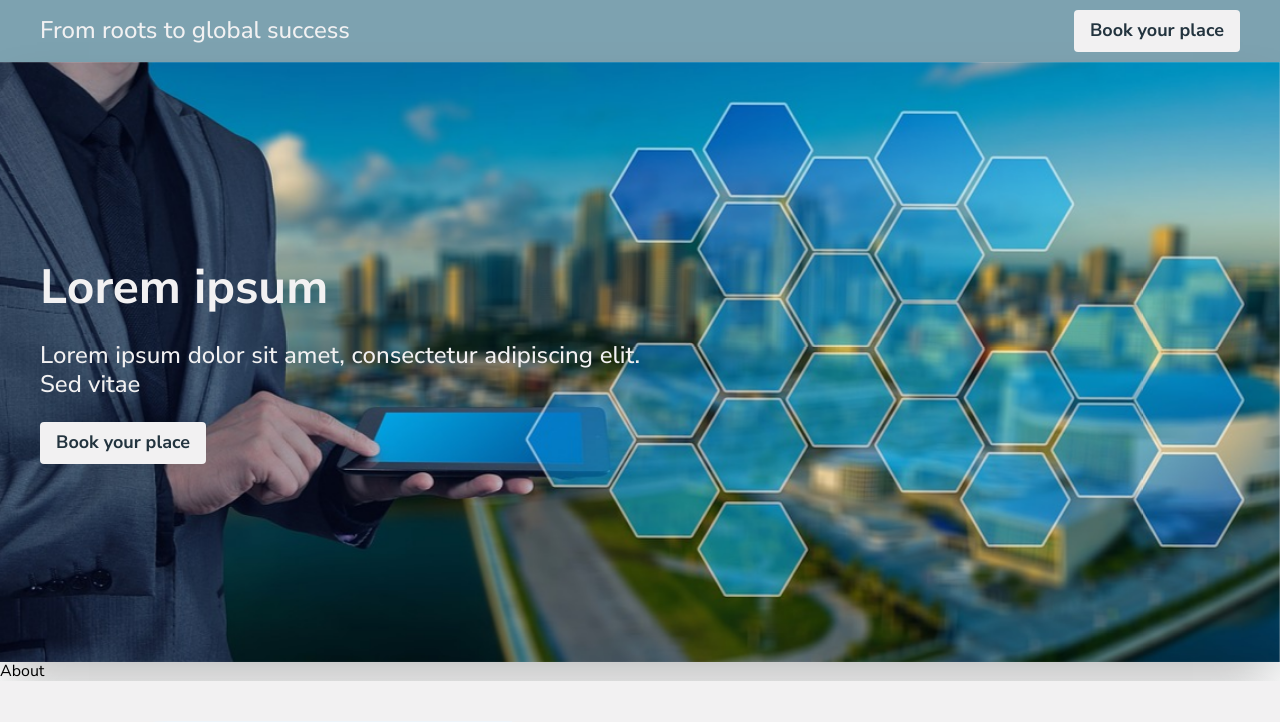
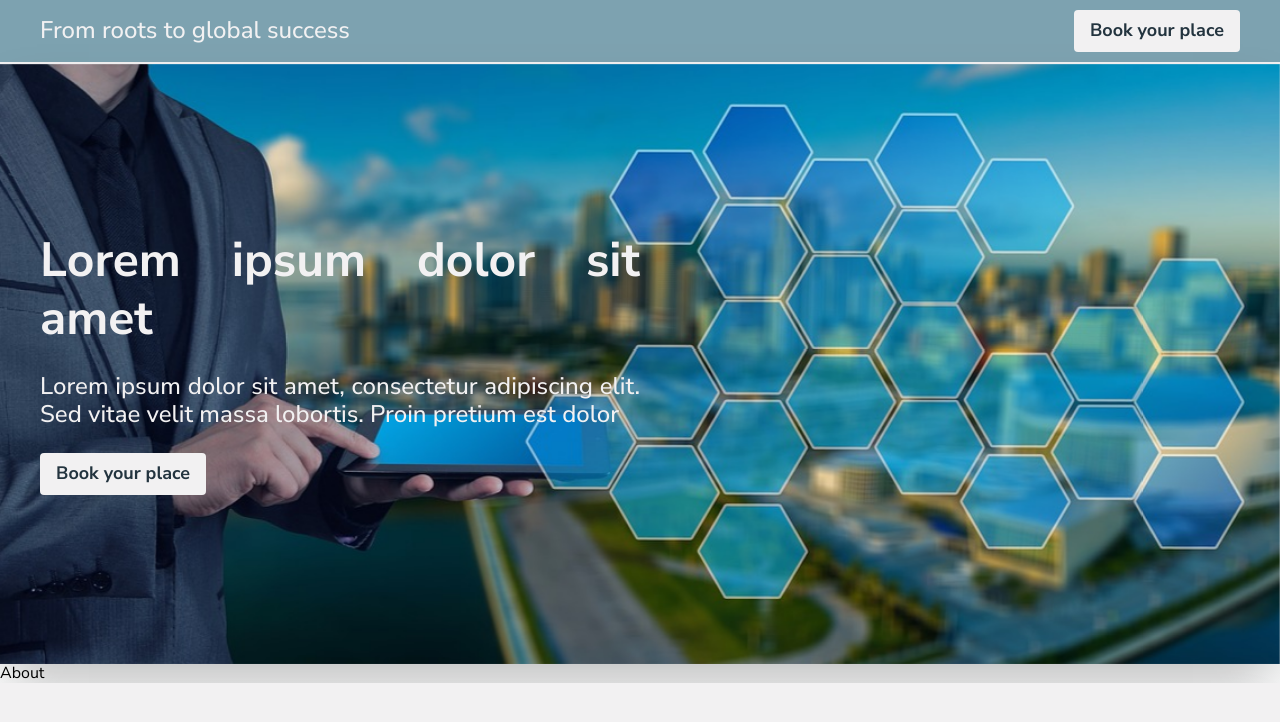
Before and after one commit to guritaalexandru/roots-to-global, a Next.js app: page / in a window 1280 px wide. Shown: the top 722 px of the page. Built offline with nearby package versions, Linux system fonts and the light colour scheme.

Commit message:
Connect section

```diff
--- a/js/components/Public/Layout/Announcement.jsx
+++ b/js/components/Public/Layout/Announcement.jsx
@@ -4,7 +4,7 @@ import {ANNOUNCEMENT_TEXTS,} from '@/js/utils/content.js';
 function Announcement(props) {
 	return (
 		<div id={ 'AnnouncementSection' }>
-			<div className={ 'bg-main text-light-shade' }>
+			<div className={ 'bg-main text-light-shade border-b-2' }>
 				<div className={ 'content-container py-2.5 flex tablet:flex-wrap justify-between tablet:justify-center items-center' }>
 					<span className={ 'tablet:w-full tablet:mb-2 text-center' }>
 						{ ANNOUNCEMENT_TEXTS.ANNOUNCEMENT }
--- a/js/components/Public/Sections/ConnectSection.jsx
+++ b/js/components/Public/Sections/ConnectSection.jsx
@@ -28,6 +28,7 @@ function ConnectSection(props) {
 							/>
 						</a>
 					</div>
+					<div className={ 'flex justify-center space-x-12 mt-4' }>
 						<div>
 							<span>WhatsApp: </span>
 							<span>{CONNECT_CONTENT.WHATSAPP_NUMBER}</span>
@@ -38,6 +39,7 @@ function ConnectSection(props) {
 						</div>
 					</div>
 				</div>
+			</div>
 		</section>
 	);
 }
--- a/js/utils/content.js
+++ b/js/utils/content.js
@@ -6,8 +6,8 @@ export const ANNOUNCEMENT_TEXTS = {
 export const BANNER_CONTENT = {
 	IMAGE_SRC: '/images/banner.jpg',
 	IMAGE_ALT: 'Banner image',
-	TITLE: 'Lorem ipsum',
-	DESCRIPTION: 'Lorem ipsum dolor sit amet, consectetur adipiscing elit. Sed vitae',
+	TITLE: 'Lorem ipsum dolor sit amet',
+	DESCRIPTION: 'Lorem ipsum dolor sit amet, consectetur adipiscing elit. Sed vitae velit massa lobortis. Proin pretium est dolor',
 	CTA: 'Book your place',
 };
 
@@ -23,6 +23,6 @@ export const CONNECT_CONTENT = {
 	TITLE: 'Connect with me',
 	FACEBOOK_LINK: 'https://www.facebook.com/',
 	LINKEDIN_LINK: 'https://www.linkedin.com/',
-	WHATSAPP_NUMBER: '07070707007',
-	EMAIL: 'asdf',
+	WHATSAPP_NUMBER: '(+40) 721 234 567',
+	EMAIL: 'yourmail@mail.com',
 };
```
Lines whose indentation alone changed are shown as unchanged.
